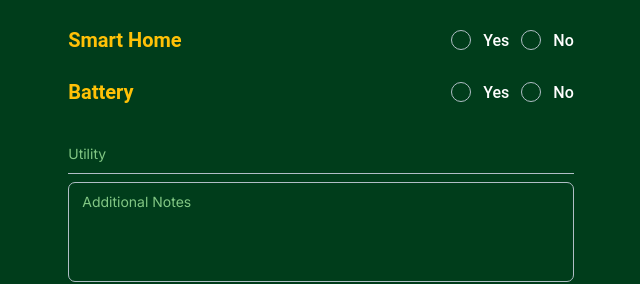
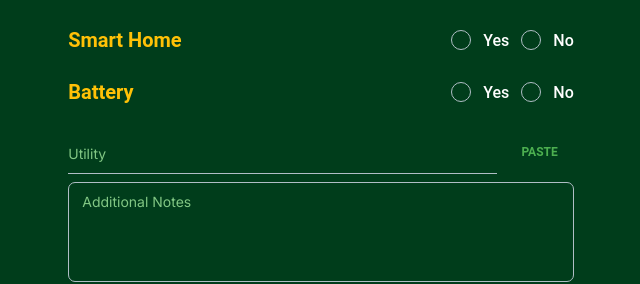
Before and after one commit to rockyliwanag/ff-final-audit, a Next.js app: page / in a window 1280 px wide. Shown: the part 1442-1726 px from the top of the page, without its empty margins (319-959 px from the left). Built offline with nearby package versions, Linux system fonts and the light colour scheme.

Commit message:
Refactor GlobalContext variable to globalContext

```diff
--- a/src/app/contexts/GlobalContext.js
+++ b/src/app/contexts/GlobalContext.js
@@ -20,6 +20,7 @@ export const GlobalProvider = ({ children }) => {
     const [numPlanes, setNumPlanes] = useState("");
     const [holding, setHolding] = useState("");
     const [tie_In, setTie_In] = useState("");
+    const [utility, setUtility] = useState("");
 
     return (
         <GlobalContext.Provider value={
@@ -51,7 +52,9 @@ export const GlobalProvider = ({ children }) => {
                 holding,
                 setHolding,
                 tie_In,
-                setTie_In
+                setTie_In,
+                utility,
+                setUtility
             }
 
         }>
--- a/src/app/contexts/globalContext.js
+++ b/src/app/contexts/globalContext.js
@@ -20,6 +20,7 @@ export const GlobalProvider = ({ children }) => {
     const [numPlanes, setNumPlanes] = useState("");
     const [holding, setHolding] = useState("");
     const [tie_In, setTie_In] = useState("");
+    const [utility, setUtility] = useState("");
 
     return (
         <GlobalContext.Provider value={
@@ -51,7 +52,9 @@ export const GlobalProvider = ({ children }) => {
                 holding,
                 setHolding,
                 tie_In,
-                setTie_In
+                setTie_In,
+                utility,
+                setUtility
             }
 
         }>
--- a/src/components/ProjDetails.jsx
+++ b/src/components/ProjDetails.jsx
@@ -13,6 +13,8 @@ import { Input,
 import { format } from "date-fns";
 import { DayPicker } from "react-day-picker";
 import { ChevronRightIcon, ChevronLeftIcon } from "@heroicons/react/24/outline";
+import { useGlobalContext } from "@/app/contexts/globalContext";
+import PasteButton from "./PasteButton";
 import Icon from '@/assets/Icon';
 import batteries from "@/app/options/batteries";
 
@@ -20,6 +22,17 @@ import batteries from "@/app/options/batteries";
 const ProjDetails = () => {
     const [battery, setBattery] = useState(null);
     const [date, setDate] = useState(new Date());
+    const { utility, setUtility } = useGlobalContext();
+
+    const handlePaste = async (fill) => {
+
+        if (navigator.clipboard && navigator.clipboard.readText) {
+            const text = await navigator.clipboard.readText();
+            fill(text);
+        } else {
+            console.log("Clipboard readText is not supported in this browser.");
+        }
+    }
 
     useEffect(() => {
 
@@ -169,8 +182,17 @@ const ProjDetails = () => {
                     </div>
                     }
                 </div>
-                <div className="">
-                    <Input className='text-white' variant='standard' color='green' name='utility' label={<div className='text-green-300'>Utility</div>} />
+                <div className="flex flex-row space-x-2">
+                    <Input
+                        className='text-white'
+                        variant='standard'
+                        color='green'
+                        type='text'
+                        name='utility'
+                        label={<div className='text-green-300'>Utility</div>}
+                        value={utility}
+                        onChange={(e) => setUtility(e.target.value)}/>
+                    <PasteButton onPaste={() => handlePaste(setUtility)} />
                 </div>
                 <div className="">
                     <Textarea color='green' className='text-white' name='notes' label={<div className='text-green-300'>Additional Notes</div>} />
```
